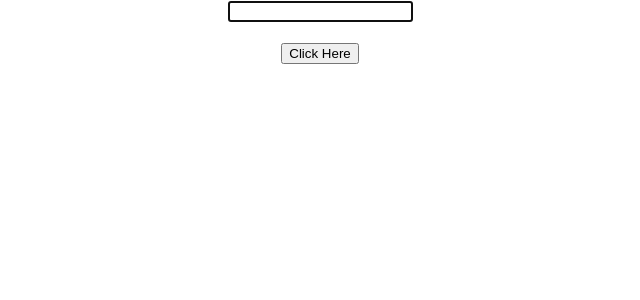
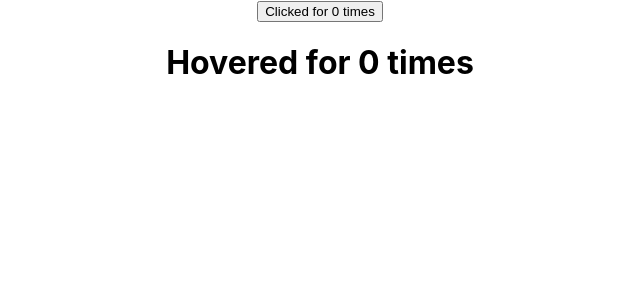
Before and after one commit to vijayadithya831/personal, a React (Create React App) app in the folder Full Stack/React/learn-react/: page / in a window 1280 px wide. Shown: the top 300 px of the page, without its empty margins (320-960 px from the left). Built offline with nearby package versions, Linux system fonts and the light colour scheme.

Commit message:
files updated

```diff
--- a/Full Stack/React/learn-react/src/App.js
+++ b/Full Stack/React/learn-react/src/App.js
@@ -14,7 +14,9 @@
 // import NormalCompForIncrement from './Components/NormalCompForIncrement';
 // import PureCompForIncrement from './Components/PureCompForIncrement';
 // import Parent from './Parent';
-import RefPractice from './Components/RefPractice';
+// import RefPractice from './Components/RefPractice';
+import ClickCounter from './Components/ClickCounter';
+import HoverCounter from './Components/HoverCounter';
 
 function App() {
   return (
@@ -64,8 +66,9 @@
         {/* <NormalCompForIncrement/>
         <PureCompForIncrement/> */}
         {/* <Parent/> */}
-        <RefPractice/>
-
+        {/* <RefPractice/> */}
+        <ClickCounter/>
+        <HoverCounter/>
 
     </div>
 
--- /dev/null
+++ b/Full Stack/React/learn-react/src/Components/ClickCounter.js
@@ -0,0 +1,21 @@
+import React, { Component } from 'react'
+
+class ClickCounter extends Component {
+    constructor(props) {
+      super(props)
+
+      this.state = {
+        count:0
+      }
+    }
+  render() {
+    const {count} = this.state;
+    return (
+      <div>
+        <button onClick={()=> this.setState((preState)=>{return {count: preState.count+1}})}>Clicked for {count} times</button>
+      </div>
+    )
+  }
+}
+
+export default ClickCounter
--- /dev/null
+++ b/Full Stack/React/learn-react/src/Components/HoverCounter.js
@@ -0,0 +1,26 @@
+import React, { Component } from 'react'
+
+class HoverCounter extends Component {
+    constructor(props) {
+      super(props)
+
+      this.state = {
+         count:0
+      }
+    }
+    incrementCount = () => {
+        this.setState((preState)=>{
+            return {count: preState.count+1}
+        })
+    }
+  render() {
+    const {count} = this.state;
+    return (
+      <div>
+        <h1 onMouseOver={this.incrementCount}>Hovered for {count} times</h1>
+    </div>
+    )
+  }
+}
+
+export default HoverCounter
```
Also changed, not shown: 1 other file (tests, documents, lock files or other folders).
